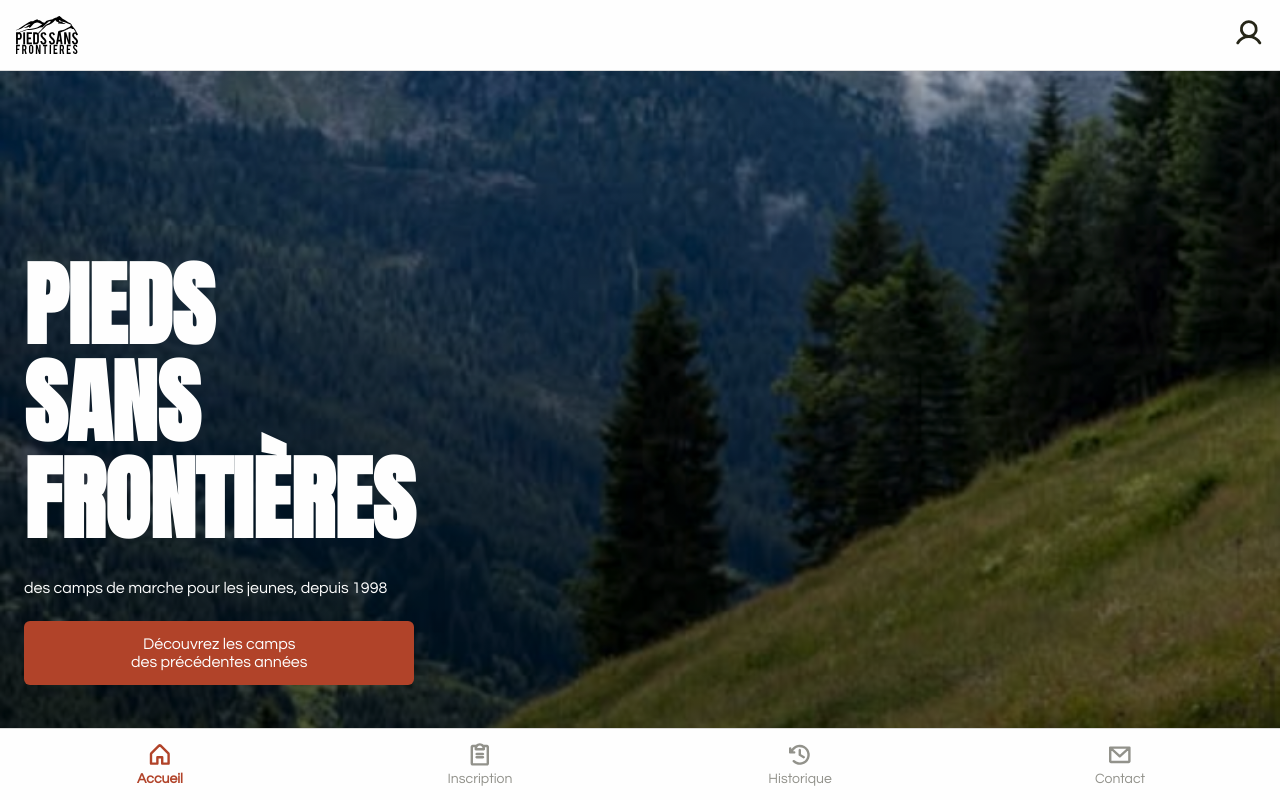
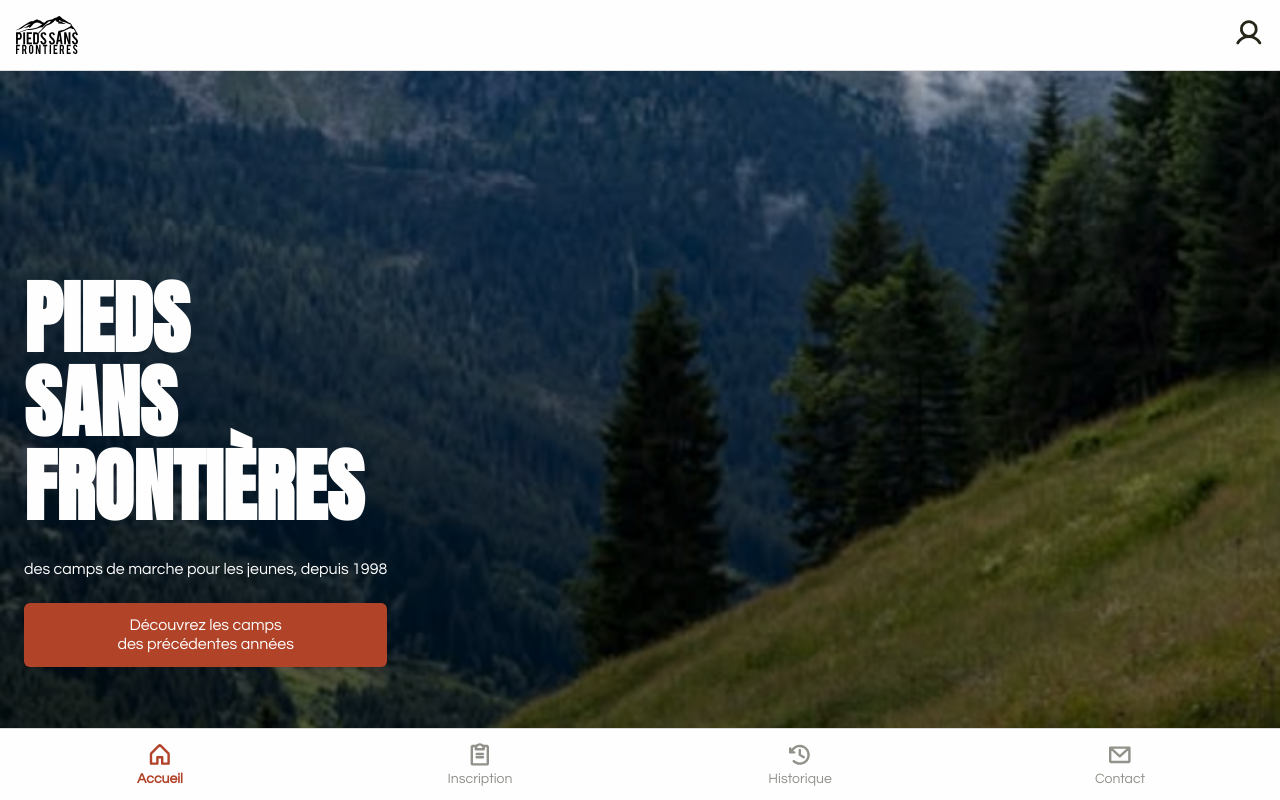
Before and after one commit to RobinChappalley/psf-vue-app, a Vue app: page / in a window 1280 px wide. Shown: the top 800 px of the page. Built offline with nearby package versions, Linux system fonts and the light colour scheme; no server answers.

Commit message:
Fix size title in hero section

```diff
--- a/src/components/home/HomeHero.vue
+++ b/src/components/home/HomeHero.vue
@@ -57,7 +57,7 @@
 
 .title {
   font-family: var(--font-title);
-  font-size: 5.75rem;
+  font-size: 5rem;
   line-height: 1.05;
   color: var(--c-bg);
   margin-bottom: var(--sp-2);
```
